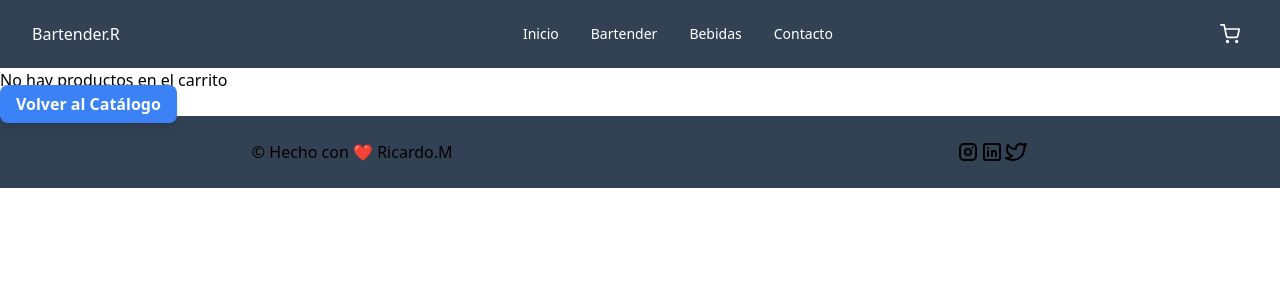
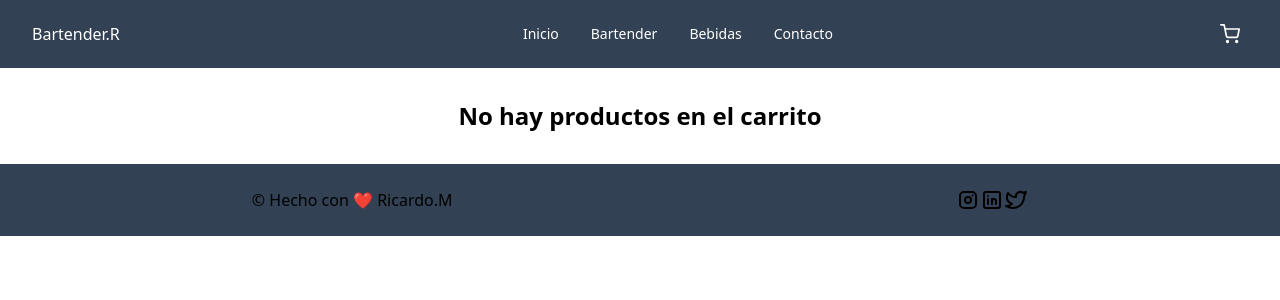
Before and after one commit to Ricardom21/bartender.R-react, a React (Create React App) app: page /Cart in a window 1280 px wide. Shown: the top 300 px of the page. Built offline with nearby package versions, Linux system fonts and the light colour scheme.

Commit message:
ya mostrando el carrito

```diff
--- a/src/components/Cart/Cart.jsx
+++ b/src/components/Cart/Cart.jsx
@@ -1,25 +1,45 @@
 import React, { useContext } from 'react';
-import { CartContext } from "../../context/ShoppingCartContext"
+import { CartContext } from "../../context/ShoppingCartContext";
 import { Link } from 'react-router-dom';
+
 const Cart = () => {
   const { cartItems } = useContext(CartContext);
-  console.log(cartItems)
+
+  const formatPrice = (price) => {
+    return new Intl.NumberFormat('en-US', { style: 'currency', currency: 'USD' }).format(price);
+  };
+
+  const total = cartItems.reduce((acc, item) => acc + (item.item.precio * item.quantity), 0);
+
   return (
-    <div>
+    <div className="container mx-auto py-8">
       {cartItems.length === 0 ? (
-        <h1>No hay productos en el carrito</h1>
+        <h1 className="text-2xl font-bold text-center">No hay productos en el carrito</h1>
       ) : (
-        cartItems.map((item) => (
-          <div key={item.id}>
-            <h1>{item.nombre}</h1>
-            <h2>{item.quantity}</h2>
+        <div>
+          {cartItems.map((item) => (
+            <div key={item.item.id} className="flex items-center space-x-4 my-4">
+              <img src={item.item.img} alt={item.item.nombre} className="w-16 h-16 object-cover" />
+              <div>
+                <h1 className="text-lg font-bold">{item.item.nombre}</h1>
+                <h2>Cantidad: {item.quantity}</h2>
+                <h2>Precio: {formatPrice(item.item.precio)}</h2>
+              </div>
+            </div>
+          ))}
+          <div className="mt-8">
+            <h2 className="text-xl font-bold">Total: {formatPrice(total)}</h2>
+            <Link
+              to="/"
+              className="block mt-4 py-2 px-4 font-bold text-white bg-blue-500 rounded-lg shadow-lg hover:bg-blue-700 transition duration-300 ease-in-out text-center"
+            >
+              Volver al Catálogo
+            </Link>
           </div>
-        ))
+        </div>
       )}
-      <Link to="/" className="px-4 py-2 font-bold text-white bg-blue-500 rounded-lg shadow-lg hover:bg-blue-700 transition duration-300 ease-in-out">
-        Volver al Catálogo
-      </Link>
     </div>
   );
-}
+};
+
 export default Cart;
--- a/src/components/ItemDetail/ItemDetail.jsx
+++ b/src/components/ItemDetail/ItemDetail.jsx
@@ -10,7 +10,7 @@ export const ItemDetail = ({ id, nombre, img, precio, categoria, descripcion, st
 
   const handleOnAdd = (quantity) => {
     setQuantityAdded(quantity);
-    const item = { id, nombre, precio, stock };
+    const item = { id, nombre, precio, stock,img };
     addItems(item, quantity);
     setIsCartClicked(true);
   };
```
